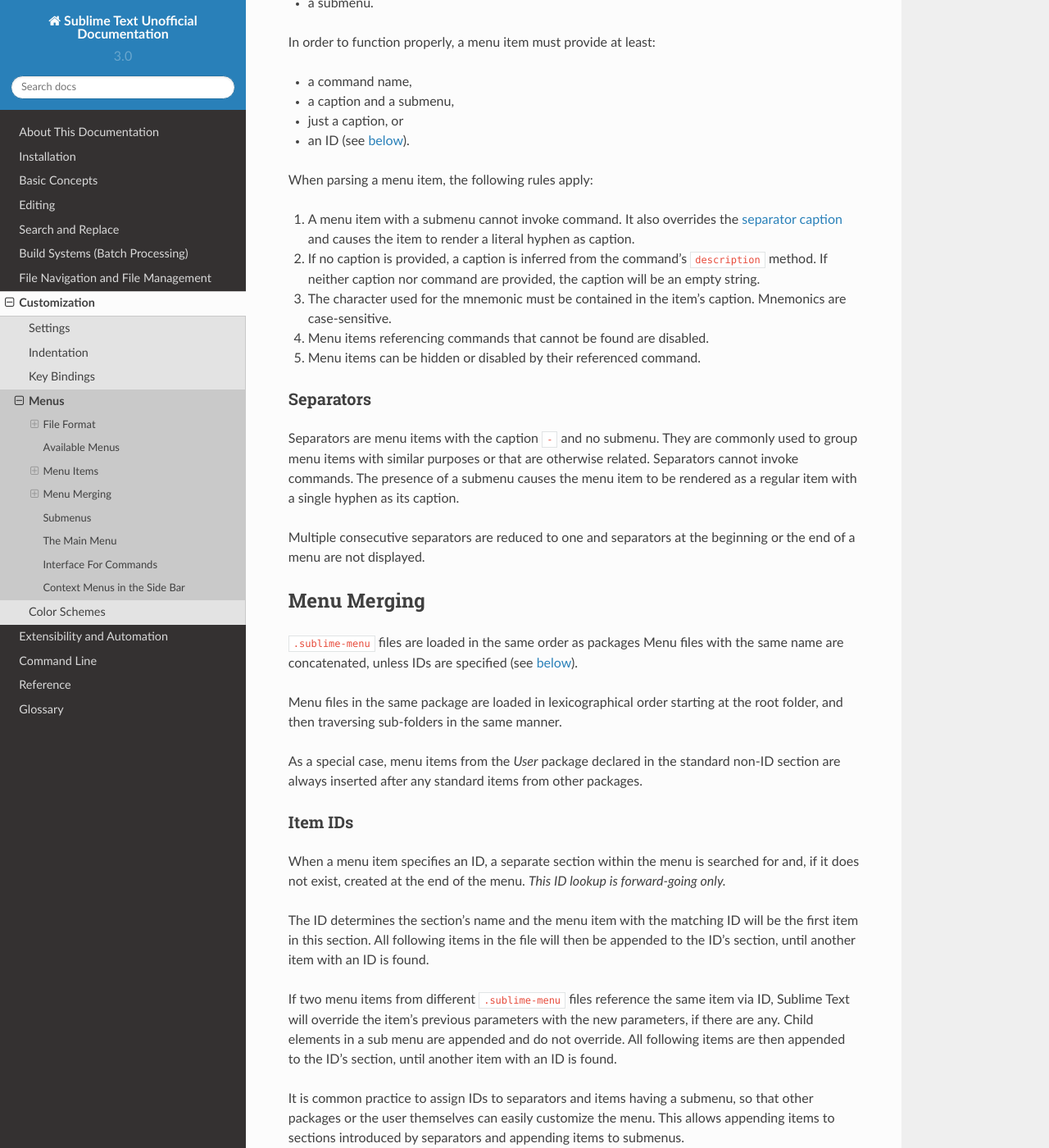
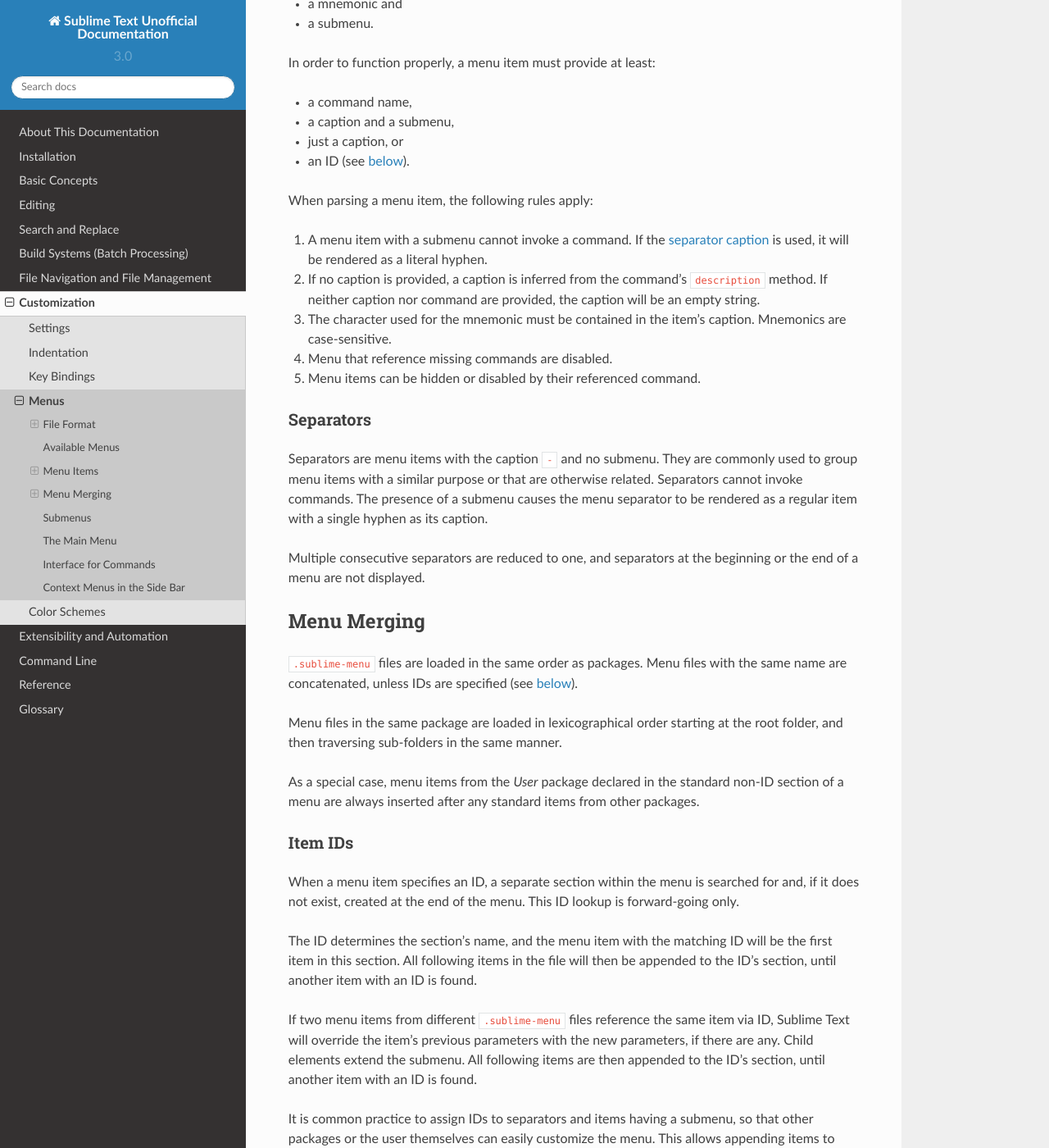
Before and after one commit to guillermooo/sublime-undocs, a Sphinx documentation site: the page built from source/customization/menus.rst, in a window 1280 px wide and 1400 px high, scrolled down 2827 px. Shown: the whole window at 82% size. Built offline with Sphinx 7.4.7 and the Read the Docs theme 2.0.0, drawn with Linux system fonts in a browser that asks for light colours; some of the changed text lies outside the part shown.

Commit message:
Hopefully last menu revision for now

```diff
--- a/source/customization/menus.rst
+++ b/source/customization/menus.rst
@@ -22,11 +22,11 @@
 
 **Name**       One out of the list of available menus.
                See :ref:`menu-types` for the complete name list
-               and what menu they represent.
+               and what menu each name represents.
 
-**Location**   Any
+**Location**   Any under :file:`{Packages}`
 
-**Content**    A list of "menu item" objects.
+**Content**    A list of :ref:`menu-items`
 =============  ===========================================
 
 
@@ -105,7 +105,8 @@
 
 **Find in Files**          Appears when clicking the "…" button
                            in the :doc:`Find in Files
-                           </search_and_replace/search_and_replace_files>` panel
+                           </search_and_replace/search_and_replace_files>`
+                           panel.
 
 **Side Bar**               Context menu for each node in the sidebar
 
@@ -168,10 +169,9 @@
 the following rules apply:
 
 #. A menu item with a submenu
-   cannot invoke command.
-   It also overrides the :ref:`separator caption <menu-separators>`
-   and causes the item to render
-   a literal hyphen as caption.
+   cannot invoke a command.
+   If the :ref:`separator caption <menu-separators>` is used,
+   it will be rendered as a literal hyphen.
 
 #. If no caption is provided,
    a caption is inferred
@@ -183,8 +183,7 @@
    must be contained in the item's caption.
    Mnemonics are case-sensitive.
 
-#. Menu items referencing
-   commands that cannot be found
+#. Menu that reference missing commands
    are disabled.
 
 #. Menu items can be hidden or disabled
@@ -202,15 +201,15 @@
 with the caption ``-``
 and no submenu.
 They are commonly used
-to group menu items with similar purposes
+to group menu items with a similar purpose
 or that are otherwise related.
 Separators cannot invoke commands.
 The presence of a submenu
-causes the menu item
+causes the menu separator
 to be rendered as a regular item
 with a single hyphen as its caption.
 
-Multiple consecutive separators are reduced to one
+Multiple consecutive separators are reduced to one,
 and separators at the beginning or the end of a menu
 are not displayed.
 
@@ -221,7 +220,7 @@
 ============
 
 ``.sublime-menu`` files are loaded
-in the same order as packages
+in the same order as packages.
 Menu files with the same name are concatenated,
 unless IDs are specified
 (see :ref:`below <item-ids>`).
@@ -233,7 +232,7 @@
 
 As a special case,
 menu items from the *User* package
-declared in the standard non-ID section
+declared in the standard non-ID section of a menu
 are always inserted after any standard items
 from other packages.
 
@@ -247,9 +246,9 @@
 a separate section within the menu is searched for
 and, if it does not exist,
 created at the end of the menu.
-*This ID lookup is forward-going only.*
+This ID lookup is forward-going only.
 
-The ID determines the section's name
+The ID determines the section's name,
 and the menu item with the matching ID
 will be the first item in this section.
 All following items in the file
@@ -262,8 +261,7 @@
 Sublime Text will override the item's previous parameters
 with the new parameters,
 if there are any.
-Child elements in a sub menu are appended
-and do not override.
+Child elements extend the submenu.
 All following items are then appended to the ID's section,
 until another item with an ID is found.
 
@@ -281,7 +279,6 @@
    it is possible to have
    *multiple different items with the same ID*
    in one menu.
-
    Because of the potential confusion this may cause,
    it is discouraged.
 
@@ -303,7 +300,7 @@
 Hovering the mouse pointer
 over a menu item with a submenu
 will reveal the items grouped under it.
-submenus are independent menus
+Submenus are independent menus
 with their own ID hierarchy.
 
 In order to extend a submenu
@@ -362,6 +359,6 @@
 are different to the other menus
 in that they provide **contextual information**
 regarding the selected item(s).
-The selected directories and files,
+The selected directories and files
 are passed as a list to the specified command
 in a ``files`` argument.
```
Also changed, not shown: other parts of source/customization/menus.rst (+16 -16 lines), source/reference/menus.rst (+5 -5 lines).
